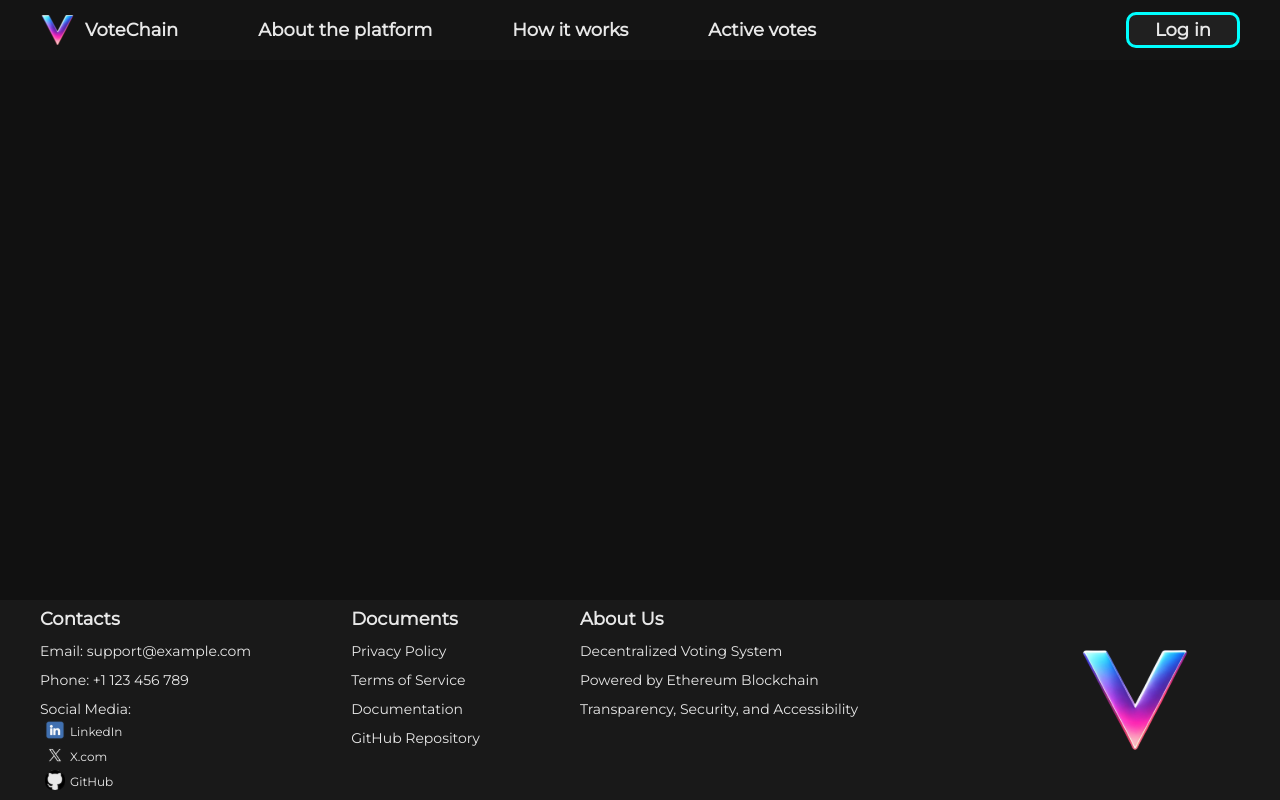
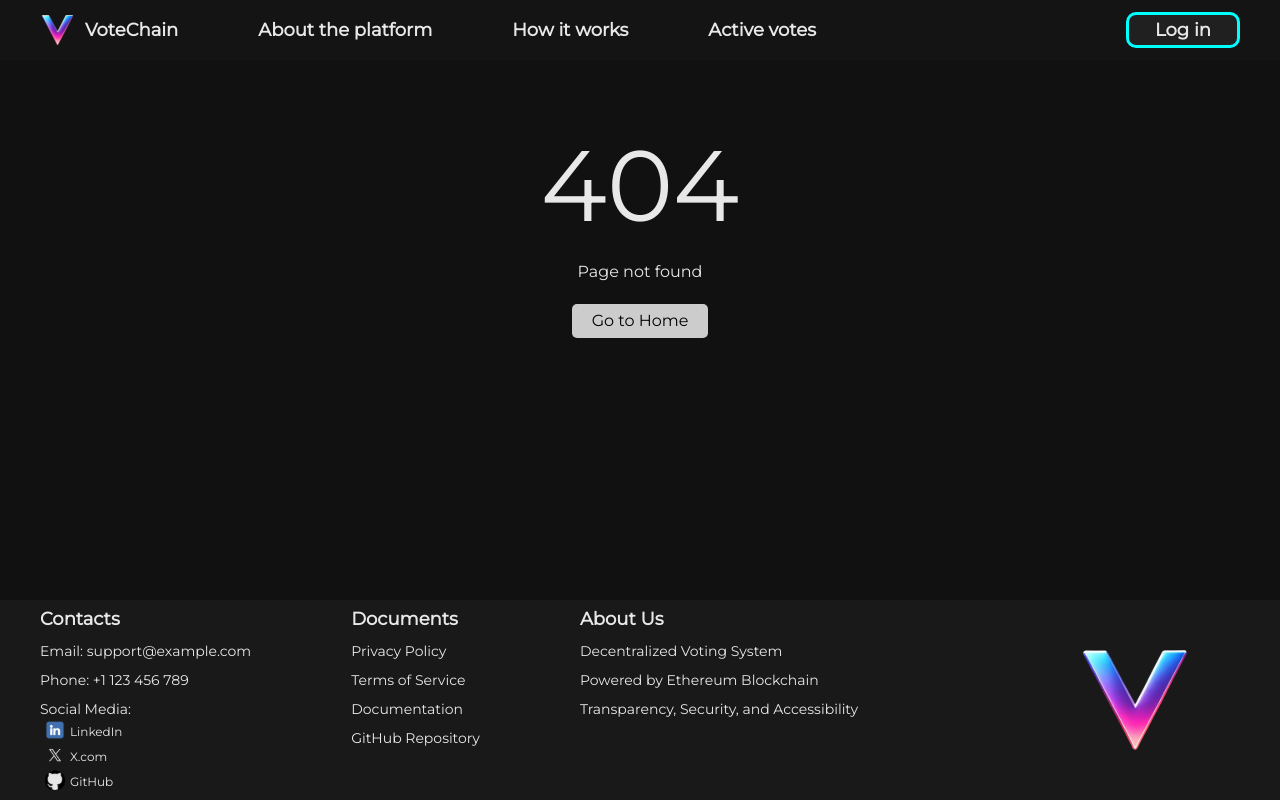
Before and after one commit to VladyslavHuts/VoteChain-frontend, a React (Create React App) app: page /voting/1 in a window 1280 px wide. Built offline with nearby package versions, Linux system fonts and the light colour scheme.

Commit message:
Improved visuals of the voting page and added a 404 page.

```diff
--- a/src/App.tsx
+++ b/src/App.tsx
@@ -6,6 +6,7 @@ import Footer from './components/Footer';
 import Showcase from './components/Showcase';
 import ActiveVotes from './pages/ActiveVotes';
 import Voting from './pages/Voting';
+import NotFound from './components/NotFound';
 
 
 
@@ -18,7 +19,8 @@ const App: React.FC<{}> = () => {
             <Routes>
                 <Route path="/" element={<Showcase />} />
                 <Route path="/active-votes" element={<ActiveVotes />} />
-                <Route path="/Voting" element={<Voting />} />
+                <Route path="/voting" element={<Voting />} />
+                <Route path="*" element={<NotFound />} />
             </Routes>
           <Footer/>
         </Router>
--- /dev/null
+++ b/src/components/NotFound.tsx
@@ -0,0 +1,39 @@
+import React, {Component} from 'react';
+
+class NotFound extends Component {
+    render() {
+        return (
+            <div className="container">
+                <div style={{textAlign: 'center', marginTop: '50px'}}>
+                    <h1 style={{fontSize: '100px'}}>404</h1>
+                    <p>Page not found</p>
+                     <button
+                        onClick={() => window.location.href = '/'}
+                        style={{
+                            padding: '5px 20px',
+                            backgroundColor: '#ccc',
+                            color: '#000',
+                            borderRadius: '5px',
+                            fontSize: '16px',
+                            border: 'none',
+                            cursor: 'pointer',
+                            marginTop: '20px'
+                        }}
+                        onMouseEnter={(e) => {
+                            const target = e.target as HTMLAnchorElement; // Явно вказуємо тип
+                            target.style.transform = 'scale(1.05)';
+                        }}
+                        onMouseLeave={(e) => {
+                            const target = e.target as HTMLAnchorElement; // Явно вказуємо тип
+                            target.style.transform = 'scale(1)';
+                        }}
+                    >
+                        Go to Home
+                    </button>
+                </div>
+            </div>
+        );
+    }
+}
+
+export default NotFound;
--- a/src/components/Voting.tsx
+++ b/src/components/Voting.tsx
@@ -1,4 +1,5 @@
 import React, { Component } from "react";
+import { useParams } from "react-router-dom";
 import "../styles/voting.css";
 
 interface VotingState {
@@ -7,37 +8,59 @@ interface VotingState {
         title: string;
         startDate: string;
         endDate: string;
-    };
-    options: { name: string; details: string; votes: number }[]; // Додано "votes"
+    } | null;
+    options: { name: string; details: string; votes: number }[];
     selectedOption: string | null;
     hasVoted: boolean;
     hoveredIndex: number | null;
 }
 
-class Voting extends Component<{}, VotingState> {
-    constructor(props: {}) {
+interface VotingProps {
+    id: string;
+}
+
+class Voting extends Component<VotingProps, VotingState> {
+    constructor(props: VotingProps) {
         super(props);
         this.state = {
+            expandedIndex: null,
+            votingData: null,
+            options: [],
+            selectedOption: null,
+            hasVoted: false,
+            hoveredIndex: null,
+        };
+    }
 
-            expandedIndex: null,
-            votingData: {
-                title: "Green Future Initiative",
-                startDate: "01.15.2024",
-                endDate: "02.20.2024",
-            },
+    componentDidMount() {
+        const { id } = this.props;
+        this.fetchVotingData(id);
+    }
+
+    fetchVotingData = (id: string) => {
+        const mockData = {
+            title: "Green Future Initiative",
+            startDate: "01.15.2024",
+            endDate: "02.20.2024",
             options: [
                 { name: "Green future initiative", details: "Details about Green future initiative.", votes: 1198 },
                 { name: "Sustainable living plan", details: "Details about Sustainable living plan.", votes: 720 },
                 { name: "Renewable energy sources", details: "Details about Renewable energy sources.", votes: 1890 },
                 { name: "Clean water access project", details: "Details about Clean water access project.", votes: 780 },
-                { name: "Forest preservation programForest preservation program", details: "Details about Forest preservation program.", votes: 670 },
+                { name: "Forest preservation program", details: "Details about Forest preservation program.", votes: 670 },
                 { name: "Global education support", details: "Details about Global education support.", votes: 220 },
             ],
-            selectedOption: null,
-            hasVoted: false,
-            hoveredIndex: null,
         };
-    }
+
+        this.setState({
+            votingData: {
+                title: mockData.title,
+                startDate: mockData.startDate,
+                endDate: mockData.endDate,
+            },
+            options: mockData.options,
+        });
+    };
 
     toggleOption = (index: number) => {
         this.setState((prevState) => ({
@@ -59,6 +82,10 @@ class Voting extends Component<{}, VotingState> {
 
     render() {
         const { expandedIndex, votingData, options, selectedOption, hasVoted, hoveredIndex } = this.state;
+
+        if (!votingData) {
+            return <p>Loading voting data...</p>;
+        }
 
         const sortedOptions = [...options].sort((a, b) => b.votes - a.votes);
         const maxVotes = Math.max(...sortedOptions.map(option => option.votes));
@@ -88,8 +115,8 @@ class Voting extends Component<{}, VotingState> {
                                         <div
                                             key={index}
                                             className="voting__bar-container"
-                                            onMouseEnter={() => this.setState({hoveredIndex: index})}
-                                            onMouseLeave={() => this.setState({hoveredIndex: null})}
+                                            onMouseEnter={() => this.setState({ hoveredIndex: index })}
+                                            onMouseLeave={() => this.setState({ hoveredIndex: null })}
                                         >
                                             <div className="voting__bar-label">{option.votes}</div>
                                             <div className="voting__bar-background">
@@ -99,7 +126,9 @@ class Voting extends Component<{}, VotingState> {
                                                             ? "voting__bar-selected"
                                                             : ""
                                                     }`}
-                                                    style={{width: `${scaledWidth}%`}}
+                                                    style={{
+                                                        "--target-width": `${scaledWidth}%`,
+                                                    } as React.CSSProperties}
                                                 ></div>
                                             </div>
                                             <div className="voting__bar-percentage-container">
@@ -113,6 +142,7 @@ class Voting extends Component<{}, VotingState> {
                                     );
                                 })}
                             </div>
+
                             <ul className="voting__options">
                                 {sortedOptions.map((option, index) => (
                                     <li
@@ -132,7 +162,7 @@ class Voting extends Component<{}, VotingState> {
                                                      xmlns="http://www.w3.org/2000/svg">
                                                     <path
                                                         d="M3.75 0L0 3.81818L10 14L20 3.81818L16.25 0L10 6.36364L3.75 0Z"
-                                                        fill="#E8E8E8"/>
+                                                        fill="#E8E8E8" />
                                                 </svg>
                                             </div>
                                             <span>{option.name}</span>
@@ -170,9 +200,14 @@ class Voting extends Component<{}, VotingState> {
                     </div>
                 </div>
             </div>
-        )
+        );
     }
-
 }
 
-export default Voting;
+// Використання функціонального компонента для передачі параметрів маршруту
+const VotingWithParams: React.FC = () => {
+    const { id } = useParams<{ id: string }>(); // Отримуємо ID з маршруту
+    return <Voting id={id!} />;
+};
+
+export default VotingWithParams;
--- a/src/styles/voting.css
+++ b/src/styles/voting.css
@@ -96,6 +96,8 @@
     border-radius: 0 100px 100px 0;
     transition: width 0.5s ease;
     max-width: calc(100% - 5px);
+    animation: slideIn 2s ease forwards;
+    width: 0;
 }
 .voting__bar-label {
     position: absolute;
@@ -243,3 +245,11 @@
 .voting__bar-selected {
     background: linear-gradient(90deg, rgba(173, 0, 255, 1) 0%, rgba(255, 105, 255, 1) 100%);
 }
+@keyframes slideIn {
+    from {
+        width: 0;
+    }
+    to {
+        width: var(--target-width);
+    }
+}
```
